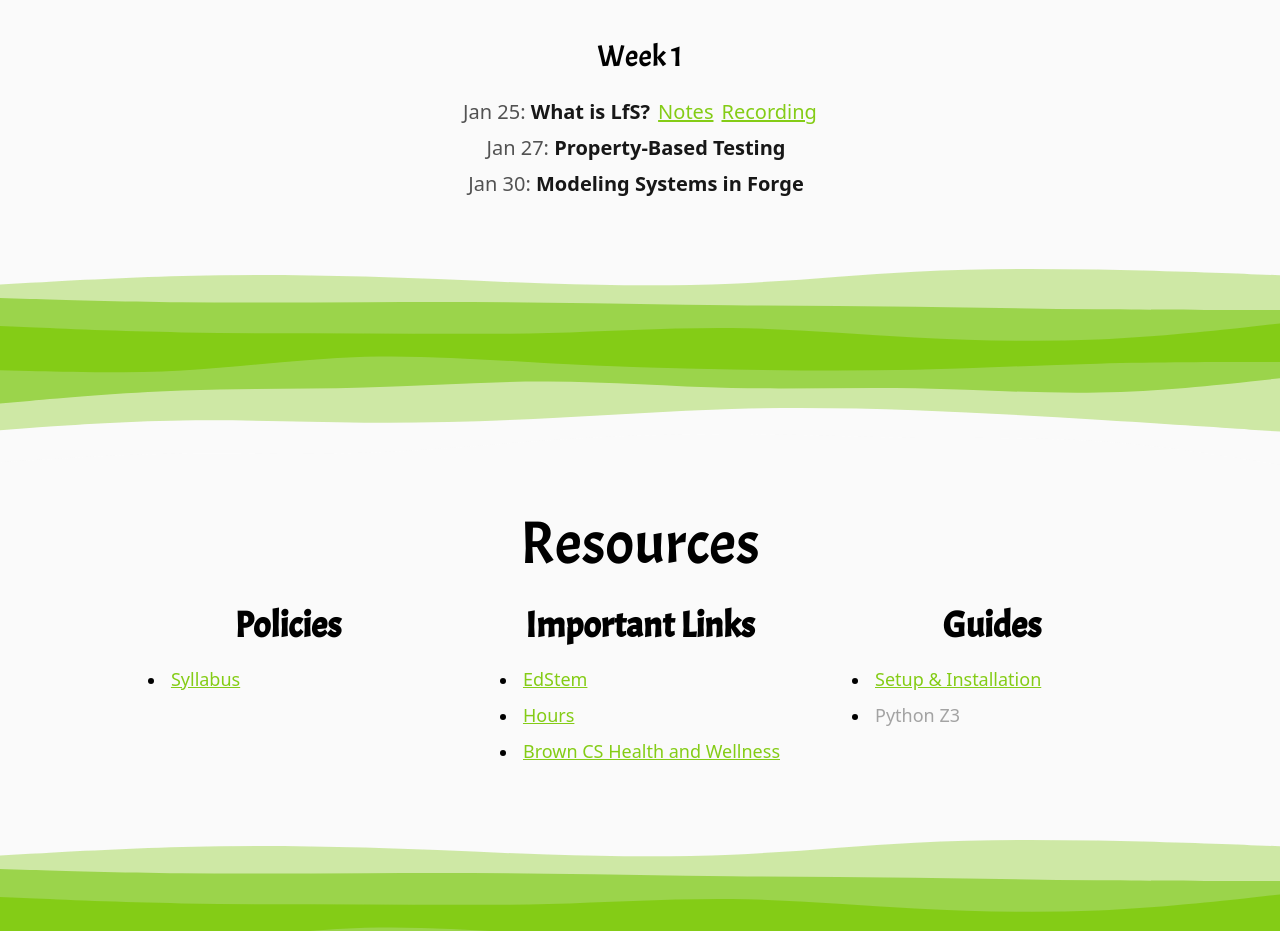
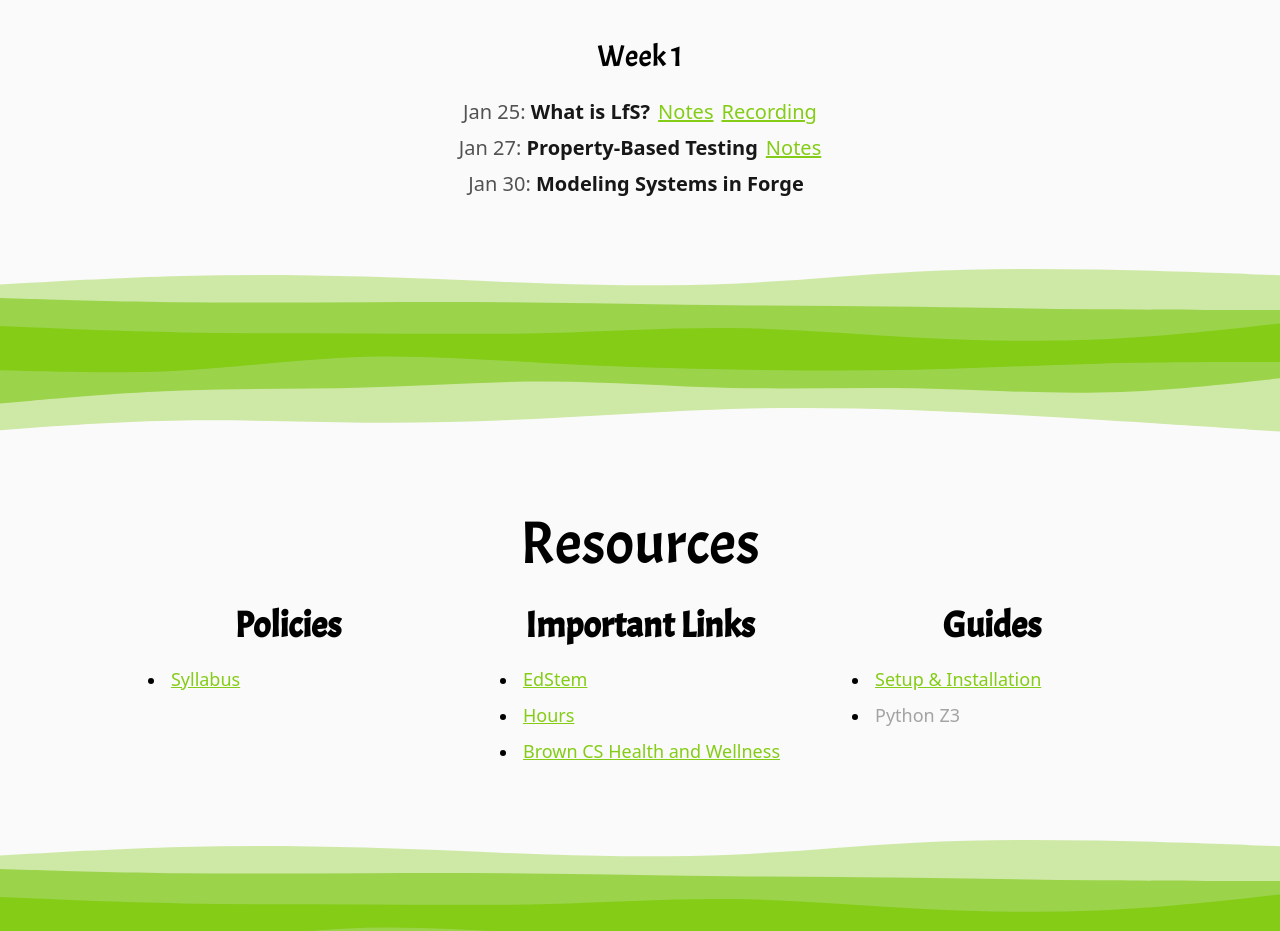
Before and after one commit to csci1710/2024, a React (Create React App) app in the folder my-app/: page / in a window 1280 px wide. Shown: the part 3580-4511 px from the top of the page. Built offline with nearby package versions, Linux system fonts and the light colour scheme; a web font is replaced by a local one.

Commit message:
add: jan 27 notes

```diff
--- a/my-app/src/SITE_DATA.ts
+++ b/my-app/src/SITE_DATA.ts
@@ -56,7 +56,7 @@ export const lectureWeeks: LectureWeek[] = [
       {
         name: "Property-Based Testing",
         date: "Jan 27",
-        // notesLink: "https://www.google.com",
+        notesLink: "https://hackmd.io/@lfs/SJX6Or-2i",
         // recordingLink: "https://www.google.com",
         // liveCodeLink: "https://www.google.com",
       },
```
